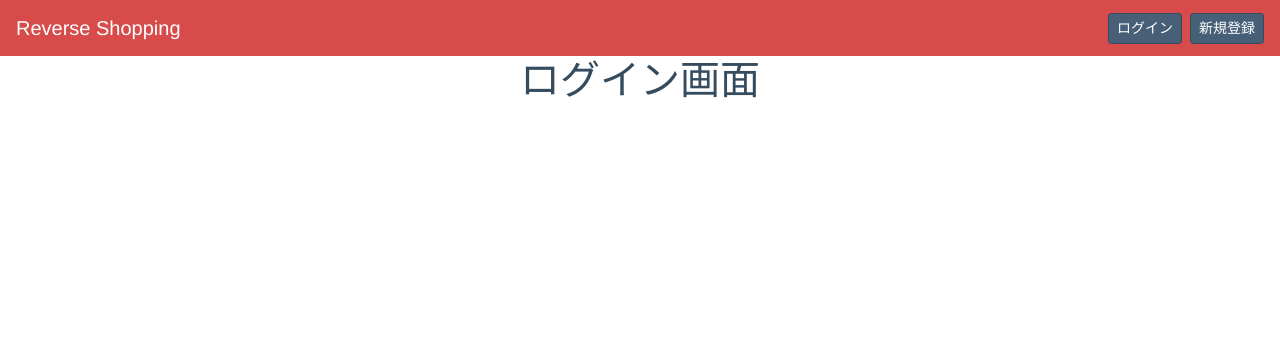
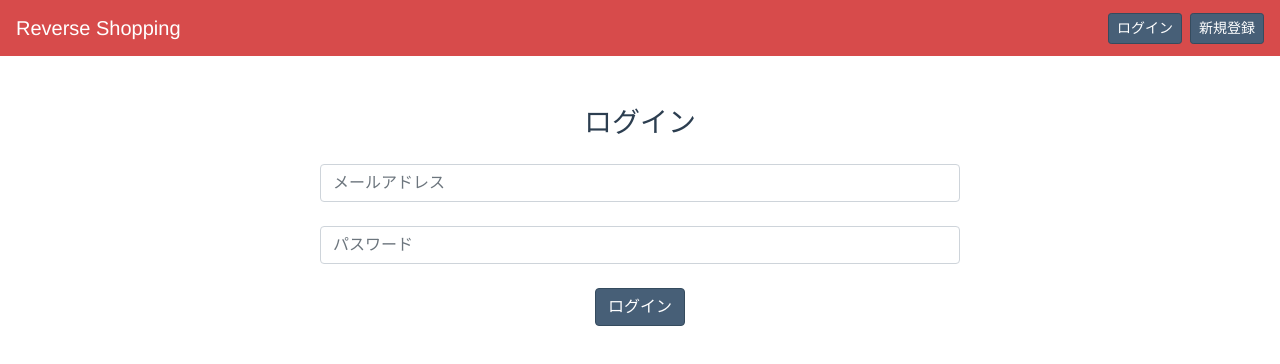
Before and after one commit to TakashiWakai-AWS/kogasoftware-AgenlDojo, a Vue app in the folder ReverseShopping/vue/: page /sign-in in a window 1280 px wide. Shown: the top 364 px of the page. Built offline with nearby package versions, Linux system fonts and the light colour scheme.

Commit message:
ログイン画面およびログアウト機能を追加

```diff
--- a/ReverseShopping/vue/src/components/Header.vue
+++ b/ReverseShopping/vue/src/components/Header.vue
@@ -19,13 +19,10 @@
           </template>
         </b-navbar-nav>
     </b-navbar>
-    <b-modal
-      id="modal-1"
-      title="確認"
-    >
+    <b-modal id="modal-1" title="確認">
       <p class="my-4">ログアウトしますか？</p>
       <div slot="modal-footer">
-          <b-btn variant="primary" class="mr-2">はい</b-btn>
+          <b-btn to="/" @click="signOut" variant="primary" class="mr-2">はい</b-btn>
           <b-btn @click="$bvModal.hide('modal-1')" class="button">いいえ</b-btn>
       </div>
     </b-modal>
@@ -36,6 +33,12 @@
 
 export default {
   name: 'Header',
+  methods: {
+    signOut() {
+      this.$store.commit('signOut');
+      this.$bvModal.hide('modal-1');
+    }
+  }
 }
 </script>
 
--- a/ReverseShopping/vue/src/store/index.js
+++ b/ReverseShopping/vue/src/store/index.js
@@ -37,6 +37,12 @@ export default new Vuex.Store({
     ]
   },
   mutations: {
+    signIn(state) {
+      state.isLoggedIn = true;
+    },
+    signOut(state) {
+      state.isLoggedIn = false;
+    }
   },
   actions: {
   },
--- a/ReverseShopping/vue/src/views/SignIn.vue
+++ b/ReverseShopping/vue/src/views/SignIn.vue
@@ -1,5 +1,27 @@
 <template>
-  <div class="sign-in">
-    <h1>ログイン画面</h1>
+  <div id="sign-in">
+      <h3>ログイン</h3>
+      <b-form-input class="w-50 mx-auto mt-4" type="email" placeholder="メールアドレス"></b-form-input>
+      <b-form-input class="w-50 mx-auto mt-4" type="password" placeholder="パスワード"></b-form-input>
+      <b-button to="/" @click="signIn" class="button mt-4" type="button">ログイン</b-button>
   </div>
 </template>
+
+<script>
+export default {
+  name: 'SignIn',
+  methods: {
+    signIn() {
+      this.$store.commit('signIn');
+    }
+  }
+}
+</script>
+
+<style scoped>
+
+#sign-in {
+  margin-top: 50px;
+}
+
+</style>
```
